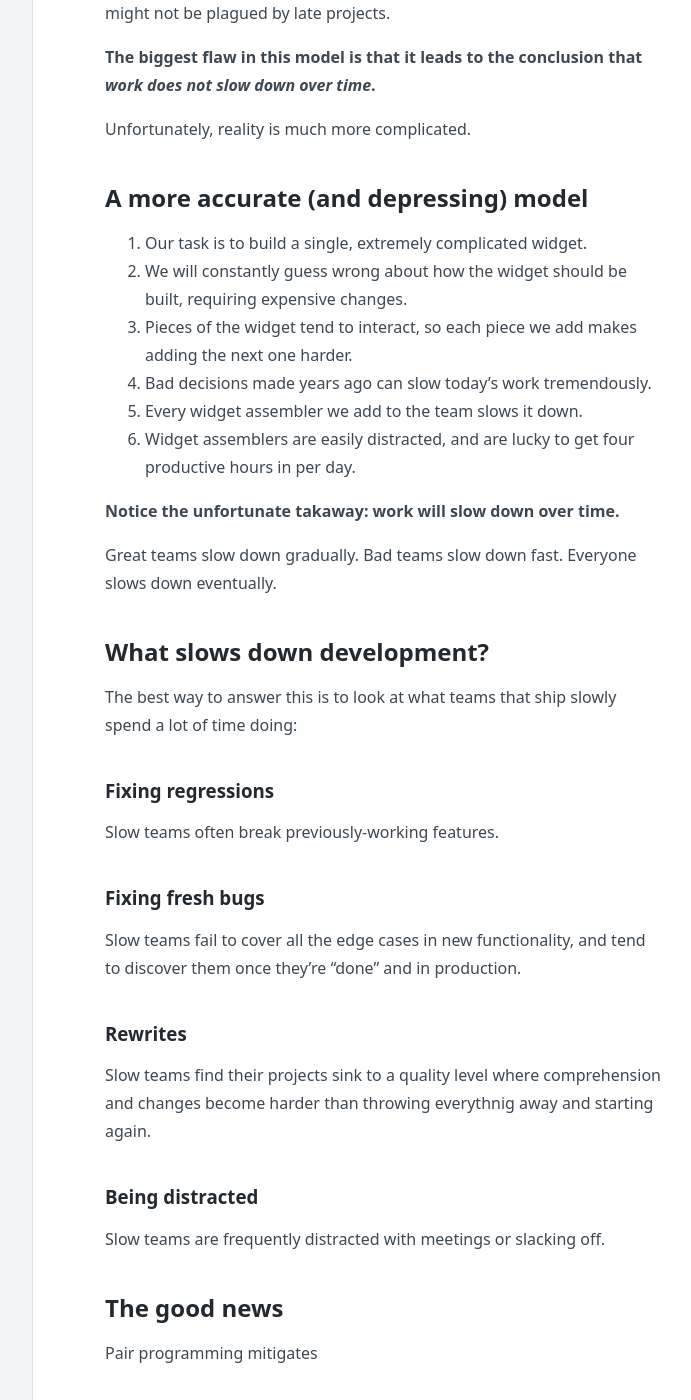
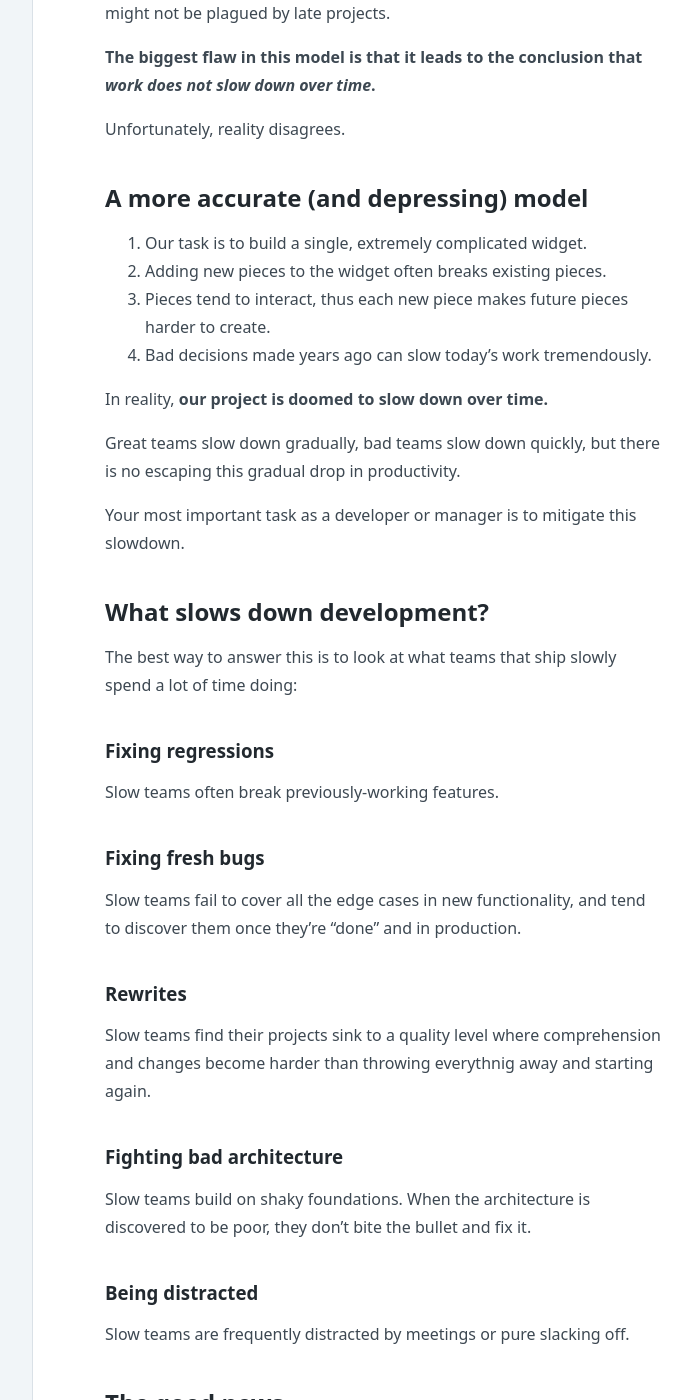
Before and after one commit to tupleapp/pair-programming-guide, a Jekyll site: the page built from _pages/the-case-for-pair-programming.md, in a window 1280 px wide and 1400 px high, scrolled down 512 px. Shown: the whole window, without its empty margins (223-914 px from the left). Built offline with Jekyll 4.4.1, drawn with Linux system fonts in a browser that asks for light colours; some of the changed text lies outside the part shown.

Commit message:
more words

```diff
--- a/_pages/the-case-for-pair-programming.md
+++ b/_pages/the-case-for-pair-programming.md
@@ -21,21 +21,21 @@ It sure would be nice if software worked this way. If it did, our industry might
 
 **The biggest flaw in this model is that it leads to the conclusion that _work does not slow down over time_.**
 
-Unfortunately, reality is much more complicated.
+Unfortunately, reality disagrees.
 
 
 ## A more accurate (and depressing) model
 
 1. Our task is to build a single, extremely complicated widget.
-1. We will constantly guess wrong about how the widget should be built, requiring expensive changes.
-1. Pieces of the widget tend to interact, so each piece we add makes adding the next one harder.
+1. Adding new pieces to the widget often breaks existing pieces.
+1. Pieces tend to interact, thus each new piece makes future pieces harder to create.
 1. Bad decisions made years ago can slow today's work tremendously.
-1. Every widget assembler we add to the team slows it down.
-1. Widget assemblers are easily distracted, and are lucky to get four productive hours in per day.
 
-**Notice the unfortunate takaway: work will slow down over time.**
+In reality, **our project is doomed to slow down over time.**
 
-Great teams slow down gradually. Bad teams slow down fast. Everyone slows down eventually.
+Great teams slow down gradually, bad teams slow down quickly, but there is no escaping this gradual drop in productivity.
+
+Your most important task as a developer or manager is to mitigate this slowdown.
 
 
 ## What slows down development?
@@ -54,21 +54,13 @@ Slow teams fail to cover all the edge cases in new functionality, and tend to di
 
 Slow teams find their projects sink to a quality level where comprehension and changes become harder than throwing everythnig away and starting again.
 
+### Fighting bad architecture
+
+Slow teams build on shaky foundations. When the architecture is discovered to be poor, they don't bite the bullet and fix it.
+
 ### Being distracted
 
-Slow teams are frequently distracted with meetings or slacking off.
+Slow teams are frequently distracted by meetings or pure slacking off.
 
 
 ## The good news
-
-Pair programming mitigates
-
-
-
-## Bias alert
-
-Our brains are poorly-equipped to take actions that pay off over the long run at the expense of immediate pain.
-
-Everyone knows they should save for retirement, but the far-off pain of a destitute old age is dominated by the immediate reduction of disposable cash.
-
-(what's the name of this bias?)
```
